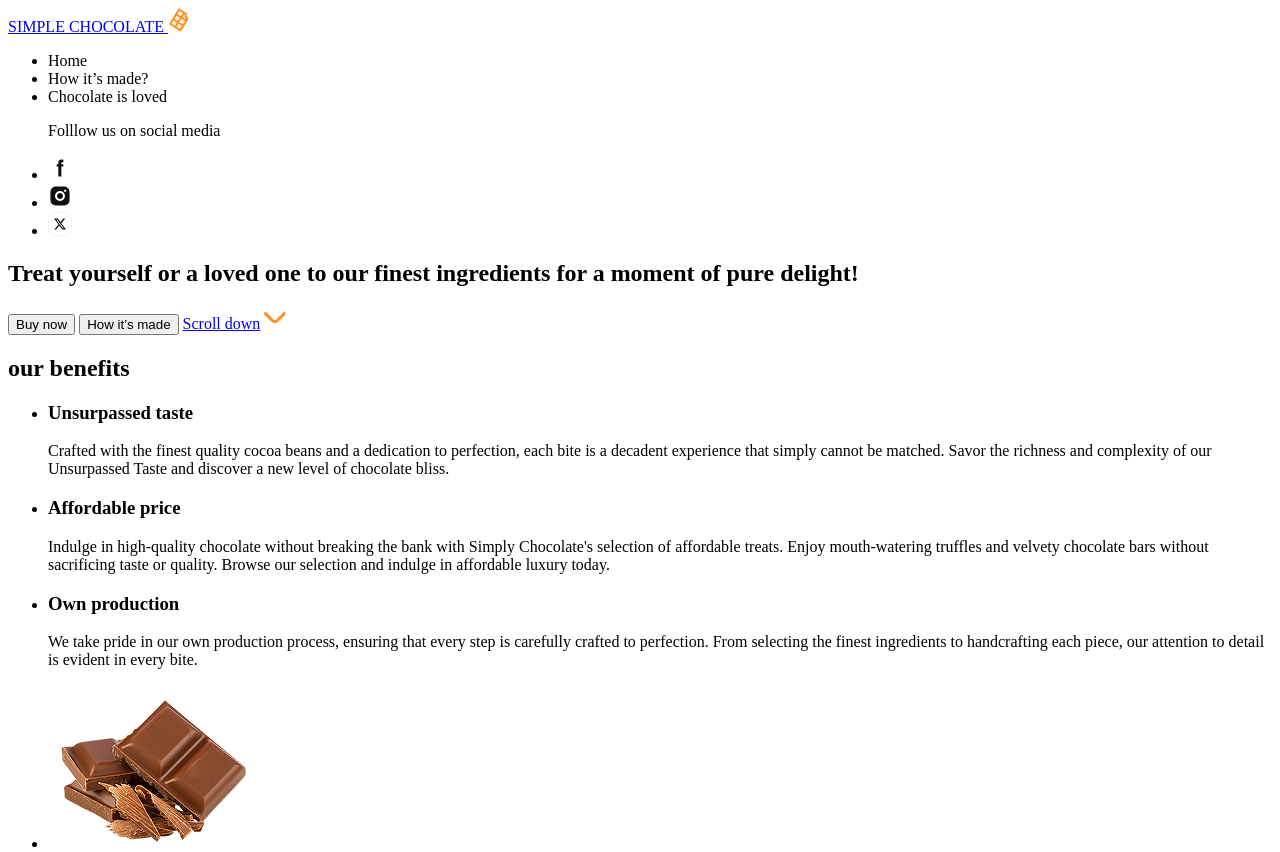
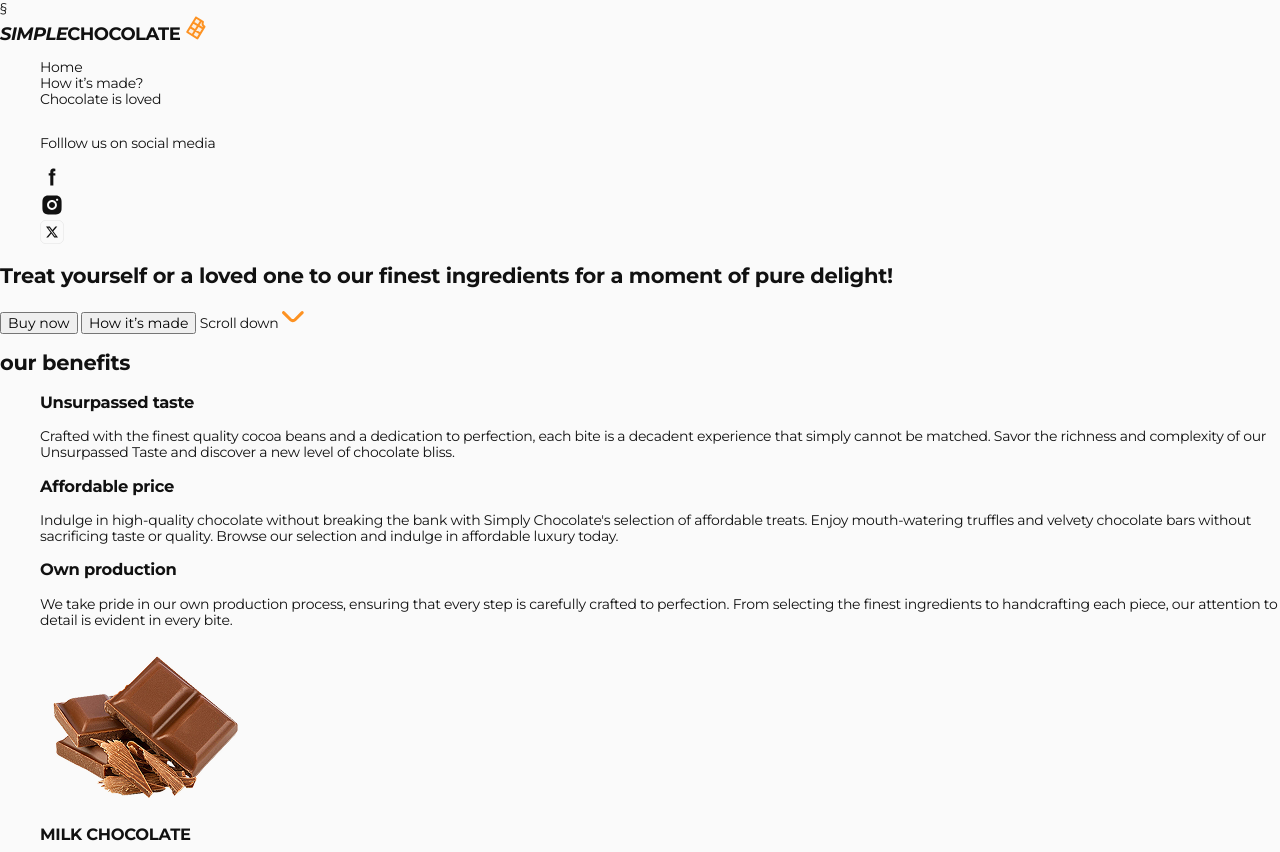
Before and after one commit to Oleh-Freeman/html-css-chocolate-practice, a plain HTML site: page index.html in a window 1280 px wide. Shown: the top 852 px of the page. Drawn offline with nearby package versions, Linux system fonts and the light colour scheme.

Commit message:
lesson2-middle

```diff
--- /dev/null
+++ b/css/common.css
@@ -0,0 +1,42 @@
+/* global styles */
+body {
+  font-family: 'Montserrat', sans-serif;
+  font-size: 14px;
+  letter-spacing: -0.02em;
+  line-height: 1, 29;
+  color: #111;
+  background-color: #fafafa;
+}
+ol,
+ul {
+  list-style-type: none;
+}
+a {
+  text-decoration: none;
+  color: inherit;
+}
+button {
+  cursor: pointer;
+}
+address {
+  font-style: normal;
+}
+/* base styles  */
+.logo {
+  font:
+    700 18px / 1.11 'Montserrat',
+    sans-serif;
+  letter-spacing: -0.03em;
+  text-transform: uppercase;
+}
+.logo-icon {
+}
+/* social styles */
+.social {
+}
+.social-item {
+}
+.social-link {
+}
+.social-icon {
+}
--- /dev/null
+++ b/css/header.css
@@ -0,0 +1,18 @@
+.header {
+}
+
+.main-nav {
+  font:
+    500 'Montserrat',
+    sans-serif;
+  letter-spacing: -0.02em;
+  white-space: nowrap;
+  overflow: hidden;
+  text-overflow: ellipsis;
+}
+.main-nav-list {
+}
+.main-nav-item {
+}
+.main-nav-link {
+}
--- /dev/null
+++ b/css/main.css
@@ -0,0 +1,9 @@
+@import url('./common.css');
+
+@import url('./header.css');
+@import url('./hero.css');
+@import url('./benefits.css');
+@import url('./ingridients.css');
+@import url('./made.css');
+@import url('./products.css');
+@import url('./footer.css');
--- a/index.html
+++ b/index.html
@@ -1,41 +1,61 @@
 <!DOCTYPE html>
 <html lang="en">
 
-<head>
+<link>
 <meta charset="UTF-8">
 <meta name="viewport" content="width=device-width, initial-scale=1.0">
 <title>Simple Chocolate</title>
 <meta name="description" content="A simple chocolate-themed webpage">
 <meta name="keywords" content="chocolate, sweets, dessert, cocoa">
 <link rel="shortcut icon" href="./images/_icons/logo.svg" type="image/xml+svg">
+<!-- fonts -->
+<link rel="preconnect" href="https://fonts.googleapis.com">
+<link rel="preconnect" href="https://fonts.gstatic.com" crossorigin>
+<link
+    href="https://fonts.googleapis.com/css2?family=Montserrat:ital,wght@0,100..900;1,100..900&family=Roboto:ital,wght@0,100..900;1,100..900&display=swap"
+    rel="stylesheet">
+<!-- normalize style-->
+<link rel="stylesheet" href="https://cdnjs.cloudflare.com/ajax/libs/modern-normalize/3.0.1/modern-normalize.min.css"
+    integrity="sha512-q6WgHqiHlKyOqslT/lgBgodhd03Wp4BEqKeW6nNtlOY4quzyG3VoQKFrieaCeSnuVseNKRGpGeDU3qPmabCANg=="
+    crossorigin="anonymous" referrerpolicy="no-referrer">
+<!-- custom styles -->
+<link rel="stylesheet" href="./css/main.css">§
 </head>
+
 <body>
-<header>
-<a href="index.html">SIMPLE CHOCOLATE
-    <img src="./images/_icons/logo.svg" alt="Simple Chocolate Logo" width="24" height="24">
+    <header class="header" id="home">
+        <a class="logo" href="index.html"><i>SIMPLE</i>CHOCOLATE
+            <img class="logo-icon" src="./images/_icons/logo.svg" alt="Simple Chocolate Logo" width="24" height="24">
         </a>
-<nav>
-    <ul>
-    <li><a href="#"></a>Home</li>
-    <li><a href="#"></a>How it’s made?</li>
-    <li><a href="#"></a>Chocolate is loved</li>
+        <nav class="main-nav">
+            <ul class="main-nav-list">
+                <li class="main-nav-item">
+                    <a class="main-nav-link" href="#"></a>Home
+                </li>
+                <li class="main-nav-item">
+                    <a class="main-nav-link" href="#"></a>How it’s made?
+                </li>
+                <li class="main-nav-item">
+                    <a class="main-nav-link" href="#"></a>Chocolate is loved
+                </li>
             </ul>
         </nav>
-<ul>
+        <ul class="social">
             <p>Folllow us on social media</p>
-    <li>
-        <a href="https://www.facebook.com" target="_blank" rel="noopener noreferrer">
-            <img src="./images/_icons/facebook.svg" alt="facebook icon" width="24" height="24">
-
+            <li class="social-item">
+                <a class="social-link" href="https://www.facebook.com" target="_blank" rel="noopener noreferrer">
+                    <img class="social-icon" src="./images/_icons/facebook.svg" alt="facebook icon" width="24"
+                        height="24">
             </li>
-    <li>
-        <a href="https://www.instagram.com" target="_blank" rel="noopener noreferrer">
-            <img src="./images/_icons/instagram.svg" alt="instagram icon" width="24" height="24">
+            <li class="social-item">
+                <a class="social-link" href="https://www.instagram.com" target="_blank" rel="noopener noreferrer">
+                    <img class="social-icon" src="./images/_icons/instagram.svg" alt="instagram icon" width="24"
+                        height="24">
                 </a>
             </li>
-    <li>
-        <a href="https://www.x.com" target="_blank" rel="noopener noreferrer">
-            <img src="./images/_icons/x.svg" alt="x icon" width="24" height="24">
+            <li class="social-item">
+                <a class="social-link" href="https://www.x.com" target="_blank" rel="noopener noreferrer">
+                    <img class="social-icon" src="./images/_icons/x.svg" alt="x icon" width="24" height="24">
                 </a>
             </li>
         </ul>
@@ -43,7 +63,7 @@
     <main>
         <!-- hero section -->
         <section>
-    <h1 >Treat yourself or a loved one to
+            <h1>Treat yourself or a loved one to
                 our finest ingredients for a moment
                 of pure delight!</h1>
             <button type="button">Buy now</button>
@@ -57,17 +77,27 @@ of pure delight!</h1>
             <ul>
                 <li>
                     <h3>Unsurpassed taste</h3>
-                <p>Crafted with the finest quality cocoa beans and a dedication to perfection, each bite is a decadent experience that simply cannot be matched. Savor the richness and complexity of our Unsurpassed Taste and discover a new level of chocolate bliss.</p>
+                    <p>Crafted with the finest quality cocoa beans and a dedication to perfection, each bite is a
+                        decadent experience that simply cannot be matched. Savor the richness and complexity of our
+                        Unsurpassed Taste and discover a new level of chocolate bliss.</p>
                 </li>
                 <li>
                     <h3>Affordable price</h3>
-                <p>Indulge in high-quality chocolate without breaking the bank with Simply Chocolate's selection of affordable treats. Enjoy mouth-watering truffles and velvety chocolate bars without sacrificing taste or quality. Browse our selection and indulge in affordable luxury today.</p>
+                    <p>Indulge in high-quality chocolate without breaking the bank with Simply Chocolate's selection
+                        of
+                        affordable treats. Enjoy mouth-watering truffles and velvety chocolate bars without
+                        sacrificing
+                        taste or quality. Browse our selection and indulge in affordable luxury today.</p>
                 </li>
                 <li>
                     <h3>Own production</h3>
-                <p>We take pride in our own production process, ensuring that every step is carefully crafted to perfection. From selecting the finest ingredients to handcrafting each piece, our attention to detail is evident in every bite.</p>
+                    <p>We take pride in our own production process, ensuring that every step is carefully crafted to
+                        perfection. From selecting the finest ingredients to handcrafting each piece, our attention
+                        to
+                        detail is evident in every bite.</p>
                 </li>
-        </ul>   </section>
+            </ul>
+        </section>
         <!-- ingredients section -->
         <section>
             <h2></h2>
@@ -107,20 +137,24 @@ of pure delight!</h1>
         <section>
             <h2>How it’s made?</h2>
             <img src="./images/2-Made.jpg" alt="How it’s made?" width="600" height="400">
-        <h3>Try  our chocolates today and
+            <h3>Try our chocolates today and
                 discover the perfect balance of flavor</h3>
             <ol>
                 <li>
                     <p>At the same time, prepare a water bath. Melt the butter on it.</p>
                 </li>
                 <li>
-                <p>"Mix" the milk mixture and already liquid butter. Mix thoroughly with a silicone spatula so that the mass becomes uniform and silky.</p>
+                    <p>"Mix" the milk mixture and already liquid butter. Mix thoroughly with a silicone spatula so
+                        that
+                        the mass becomes uniform and silky.</p>
                 </li>
                 <li>
                     <p>Heat the mixture over low heat, letting it barely boil.</p>
                 </li>
                 <li>
-                <p>Pour the chocolate into special containers (can be replaced with ice molds). Allow to cool and harden.</p>
+                    <p>Pour the chocolate into special containers (can be replaced with ice molds). Allow to cool
+                        and
+                        harden.</p>
                 </li>
                 <li>
                     <p>Heat the milk in a saucepan without bringing it to a boil. Add sugar and cocoa powder.</p>
@@ -183,7 +217,7 @@ discover the perfect balance of flavor</h3>
         </section>
         <!-- best sellers section -->
         <section>
-        <h2>Best Sellers</h2>
+            <h2>Top sellers</h2>
             <ul>
                 <li>
                     <img src="./images/4-Bestsellers/Wrapper.png" width="368" height="464" alt="CHOCOLATE WITH NUTS">
@@ -201,25 +235,29 @@ discover the perfect balance of flavor</h3>
         </section>
         <!-- reviews section -->
         <section>
-        <h2>Reviews</h2>
+            <h2>Chocolate is loved</h2>
             <ul>
                 <li>
                     <img src="./images/5-Reviews/img-1.png" width="80" height="80" alt="Victoria Dobrzhanska">
                     <h3>Victoria Dobrzhanska</h3>
-                <p>I love this chocolate bar. Perfect combination of light crispy wafer, covered in a thin layer chocolate.</p>
+                    <p>I love this chocolate bar. Perfect combination of light crispy wafer, covered in a thin layer
+                        chocolate.</p>
                 </li>
                 <li>
                     <img src="./images/5-Reviews/img-2.png" width="80" height="80" alt="Nazar Babenko">
                     <h3>Nazar Babenko</h3>
-                <p>This chocolate confection is a delight! A delight! The wafer is light and crisp, the hazelnut cream is smooth, and the chocolate is good.</p>
+                    <p>This chocolate confection is a delight! A delight! The wafer is light and crisp, the hazelnut
+                        cream is smooth, and the chocolate is good.</p>
                 </li>
                 <li>
                     <img src="./images/5-Reviews/img-3.png" width="80" height="80" alt="Olena Kampusch">
                     <h3>Olena Kampusch</h3>
-                <p> Chocolate is a family favourite treat. Love the delicious smooth chocolate and the creaminess inside. The wafer is soft but crunchy.</p>
+                    <p> Chocolate is a family favourite treat. Love the delicious smooth chocolate and the
+                        creaminess
+                        inside. The wafer is soft but crunchy.</p>
                 </li>
             </ul>
-        <button type="button">Leave  a review</button>
+            <button type="button">Leave a review</button>
         </section>
     </main>
     <footer>
```
Also changed, not shown: css/benefits.css (added), css/footer.css (added), css/hero.css (added), css/ingridiens.css (added), css/made.css (added), css/products.css (added). Lines whose indentation alone changed are shown as unchanged.
